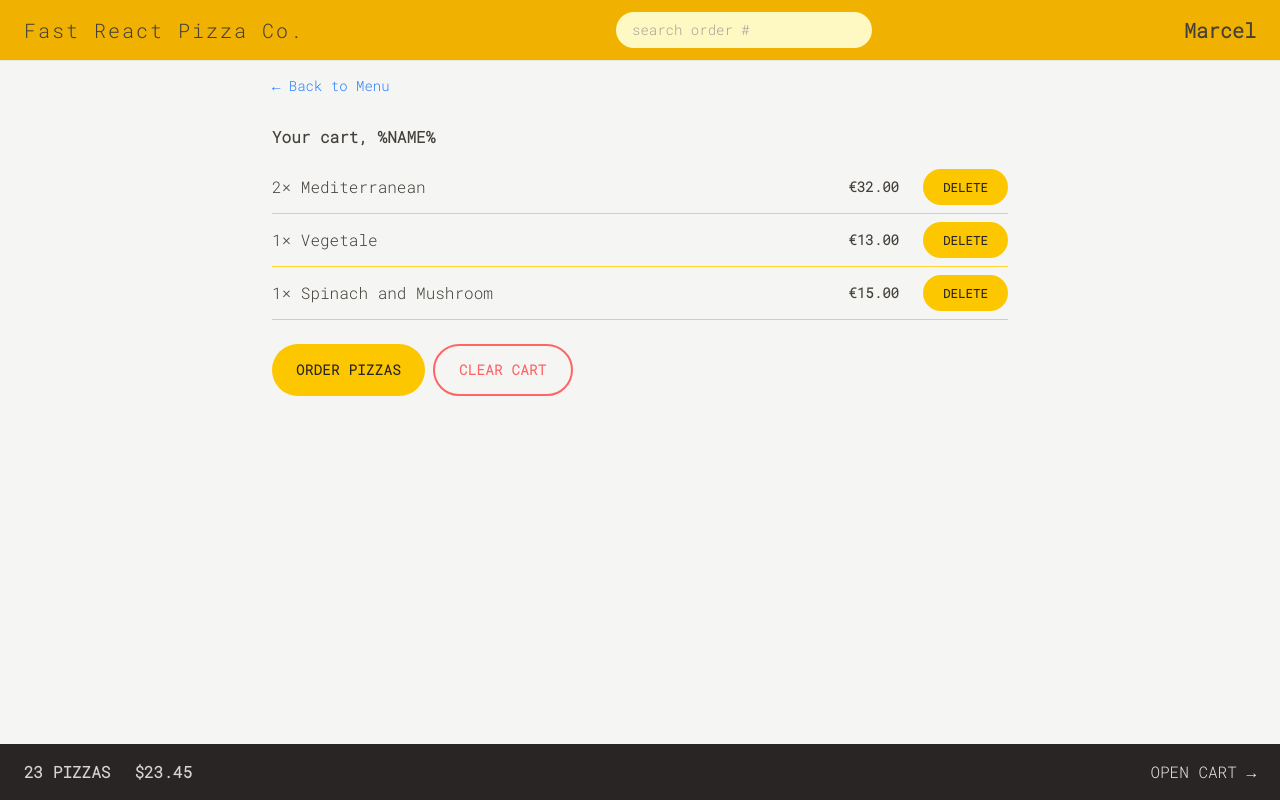
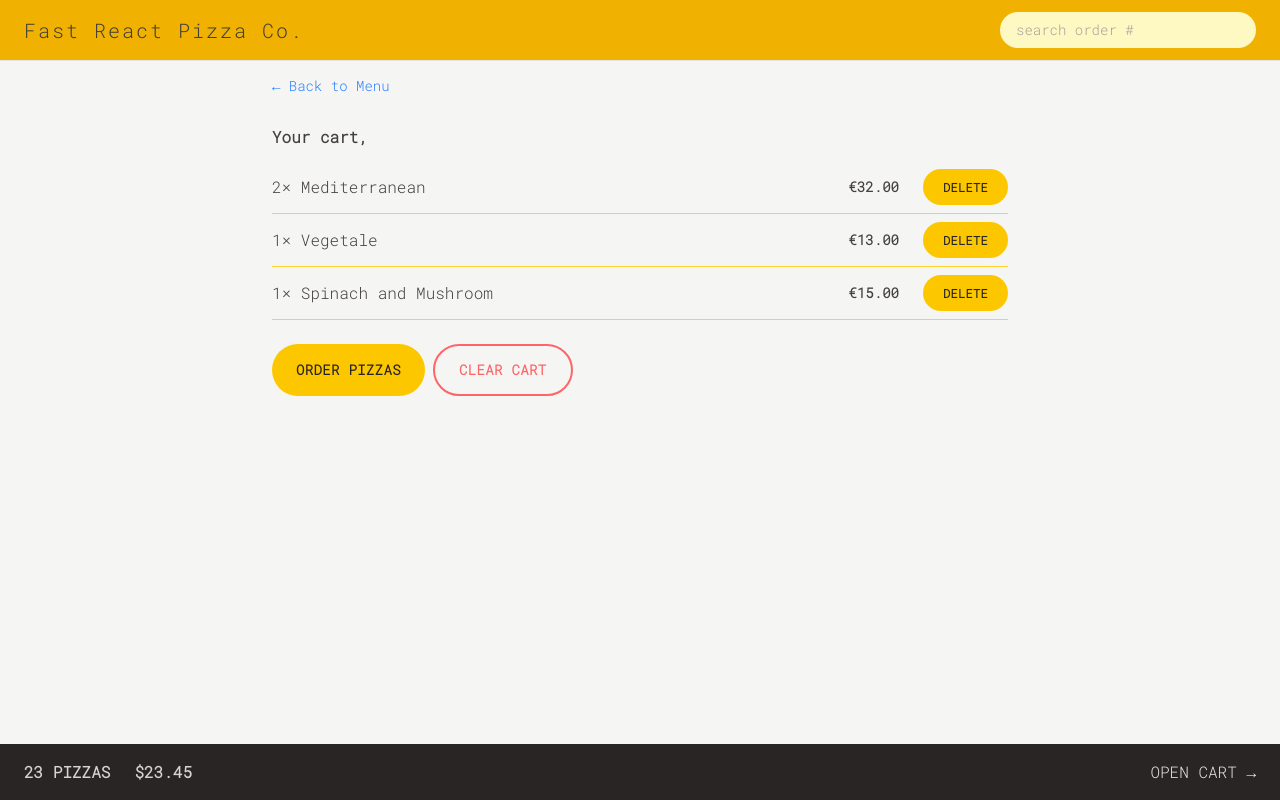
Before and after one commit to mdxramos64136/fast-react-pizza, a React (Vite) app: page /cart in a window 1280 px wide. Built offline with nearby package versions, Linux system fonts and the light colour scheme.

Commit message:
Set Redux-Toolkit and storing username

```diff
--- a/package.json
+++ b/package.json
@@ -10,9 +10,11 @@
     "preview": "vite preview"
   },
   "dependencies": {
+    "@reduxjs/toolkit": "^2.11.1",
     "@tailwindcss/vite": "^4.1.17",
     "react": "^19.2.0",
     "react-dom": "^19.2.0",
+    "react-redux": "^9.2.0",
     "react-router-dom": "^7.9.6",
     "tailwindcss": "^4.1.17"
   },
--- a/src/features/cart/Cart.jsx
+++ b/src/features/cart/Cart.jsx
@@ -2,6 +2,7 @@
 import LinkButton from "../../ui/LinkButton";
 import Button from "../../ui/Button";
 import CartItem from "./CartItem";
+import { useSelector } from "react-redux";
 
 const fakeCart = [
   {
@@ -29,12 +30,13 @@
 
 function Cart() {
   const cart = fakeCart;
+  const username = useSelector((store) => store.user.username);
 
   return (
     <div className="px-4 py-3">
       <LinkButton to="/menu">Back to Menu</LinkButton>
 
-      <h2 className="tx-xl mt-7 font-semibold">Your cart, %NAME%</h2>
+      <h2 className="tx-xl mt-7 font-semibold">Your cart, {username}</h2>
 
       <ul className="mt-3 divide-y divide-amber-300 border-b border-amber-300">
         {cart.map((item) => (
--- a/src/features/order/CreateOrder.jsx
+++ b/src/features/order/CreateOrder.jsx
@@ -3,6 +3,7 @@
 import { Form, redirect, useActionData, useNavigation } from "react-router-dom";
 import { createOrder } from "../../services/apiRestaurant";
 import Button from "../../ui/Button";
+import { useSelector } from "react-redux";
 
 // https://uibakery.io/regex-library/phone-number
 const isValidPhone = (str) =>
@@ -43,7 +44,7 @@
   /** This componnet is connected with the actio createOrderAction, so it has
    * access to the data that is returned from that action. */
   const formErrors = useActionData();
-
+  const username = useSelector((store) => store.user.username);
   //
   return (
     <div className="px-4 py-6">
@@ -58,6 +59,7 @@
               name="customer"
               required
               className="input w-full"
+              defaultValue={username}
             />
           </div>
         </div>
--- a/src/features/order/Order.jsx
+++ b/src/features/order/Order.jsx
@@ -56,7 +56,7 @@
 
       <ul className="divide-y divide-yellow-300 border-t border-b border-yellow-500">
         {cart.map((item) => (
-          <OrderItem item={item} key={item.id} />
+          <OrderItem item={item} key={item.pizzaId} />
         ))}
       </ul>
 
--- a/src/features/user/CreateUser.jsx
+++ b/src/features/user/CreateUser.jsx
@@ -1,11 +1,19 @@
 import { useState } from "react";
 import Button from "../../ui/Button";
+import { updateName } from "./userSlice";
+import { useDispatch } from "react-redux";
+import { useNavigate } from "react-router-dom";
 
 function CreateUser() {
   const [username, setUsername] = useState("");
+  const dispatch = useDispatch();
+  const navigate = useNavigate();
 
   function handleSubmit(e) {
     e.preventDefault();
+    if (!username) return;
+    dispatch(updateName(username));
+    navigate("/menu");
   }
 
   return (
--- a/src/features/user/Username.jsx
+++ b/src/features/user/Username.jsx
@@ -1,9 +1,11 @@
+import { useSelector } from "react-redux";
+
 function Username() {
-    return (
-        <div className=" font-semibold hidden md:block ">
-            Marcel
-        </div>
-    )
+  const username = useSelector((state) => state.user.username);
+
+  if (!username) return null;
+
+  return <div className="hidden font-semibold md:block">{username}</div>;
 }
 
-export default Username
+export default Username;
--- a/src/features/user/userSlice.js
+++ b/src/features/user/userSlice.js
@@ -1,3 +1,6 @@
+import { createSlice } from "@reduxjs/toolkit";
+import { getAddress } from "../../services/apiGeocoding";
+
 function getPosition() {
   return new Promise(function (resolve, reject) {
     navigator.geolocation.getCurrentPosition(resolve, reject);
@@ -19,3 +22,23 @@
   // 3) Then we return an object with the data that we are interested in
   return { position, address };
 }
+
+//State of slice with Redu toolkit
+const initialState = {
+  username: "",
+};
+
+/// Parameters: name of the slice, var with the inicial state values, and obj with reducers
+const userSlice = createSlice({
+  name: "user",
+  initialState,
+  reducers: {
+    updateName(state, action) {
+      state.username = action.payload;
+    },
+  },
+});
+console.log(userSlice);
+
+export const { updateName } = userSlice.actions;
+export default userSlice.reducer; /// will be used to setup  the store
--- a/src/main.jsx
+++ b/src/main.jsx
@@ -2,9 +2,13 @@
 import { createRoot } from "react-dom/client";
 import "./index.css";
 import App from "./App.jsx";
+import { Provider } from "react-redux";
+import store from "./store.js";
 
 createRoot(document.getElementById("root")).render(
   <StrictMode>
-    <App />
-  </StrictMode>
+    <Provider store={store}>
+      <App />
+    </Provider>
+  </StrictMode>,
 );
--- /dev/null
+++ b/src/store.js
@@ -0,0 +1,10 @@
+import { configureStore } from "@reduxjs/toolkit";
+import userReducer from "./features/user/userSlice";
+
+const store = configureStore({
+  reducer: {
+    user: userReducer,
+  },
+});
+
+export default store;
--- a/src/ui/Home.jsx
+++ b/src/ui/Home.jsx
@@ -1,15 +1,27 @@
-import CreateUser from "../features/user/CreateUser"
+import { useSelector } from "react-redux";
+import CreateUser from "../features/user/CreateUser";
+import Button from "./Button";
 
 function Home() {
+  //reading data from redux store
+  const username = useSelector((store) => store.user.username);
   return (
-    <div className="my-10 text-center sm:my-16 px-4">
-      <h1 className="font-semibold mb-8 text-xl  md:text-3xl">
+    <div className="my-10 px-4 text-center sm:my-16">
+      <h1 className="mb-8 text-xl font-semibold md:text-3xl">
         The best pizza.
         <br />
-        <span className="text-yellow-500">Straight out of the oven, straight to you.</span>
+        <span className="text-yellow-500">
+          Straight out of the oven, straight to you.
+        </span>
       </h1>
 
-      <CreateUser/>
+      {username === "" ? (
+        <CreateUser />
+      ) : (
+        <Button to="/menu" type="primary">
+          Continue ordering, {username}
+        </Button>
+      )}
     </div>
   );
 }
```
Also changed, not shown: 1 other file (tests, documents, lock files or other folders).
